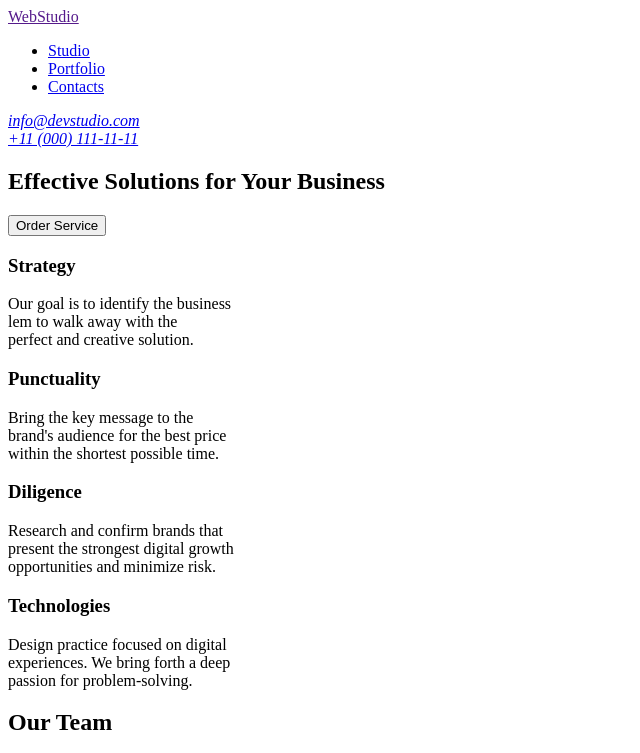
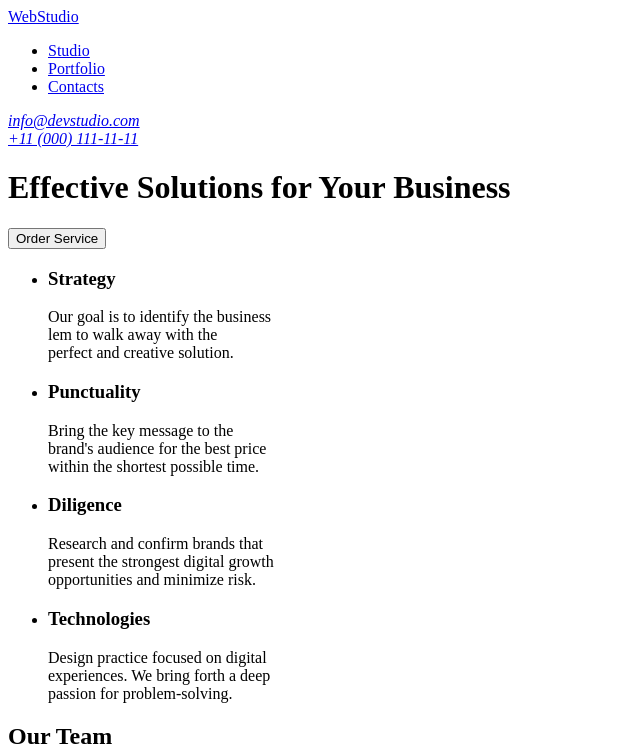
Before and after one commit to veronika-fullstack/goit-markup-hw-01, a plain HTML site: page index.html in a window 1280 px wide. Shown: the top 753 px of the page, without its empty margins (0-640 px from the left). Drawn offline with Linux system fonts and the light colour scheme.

Commit message:
Create html structure 1

```diff
--- a/index.html
+++ b/index.html
@@ -9,8 +9,7 @@
 
         <header>
 
-            <section>
-                <a href="">WebStudio</a>
+            <a href="/">WebStudio</a>
 
             <nav>
                 <ul>
@@ -19,50 +18,57 @@
                     <li><a href="#Contacts">Contacts</a></li>
                 </ul>
             </nav>
+
             <address>
-                    <a href="info@devstudio.com">info@devstudio.com</a> <br />
-                    <a href="+11 (000) 111-11-11">+11 (000) 111-11-11</a>
+                <a href="info@devstudio.com">info@devstudio.com</a> <br >
+                <a href="+110001111111">+11 (000) 111-11-11</a>
             </address>
-            </section>
 
-            <section>
+
             <h1>Effective Solutions for Your Business</h1>
             <button type="button">Order Service</button>
-            </section>
 
         </header>
 
         <main>
 
-            <section>
+            <ul>
+                <li>
                     <h3>Strategy</h3>
                     <p>
-                    Our goal is to identify the business <br />
-                    lem to walk away with the <br />
+                        Our goal is to identify the business <br >
+                        lem to walk away with the <br >
                         perfect and creative solution.
                     </p>
+                </li>
 
+                <li>
                     <h3>Punctuality</h3>
                     <p>
-                    Bring the key message to the <br />
-                    brand's audience for the best price <br />
+                        Bring the key message to the <br >
+                        brand's audience for the best price <br >
                         within the shortest possible time.
                     </p>
+                </li>
 
+                <li>
                     <h3>Diligence</h3>
                     <p>
-                    Research and confirm brands that <br />
-                    present the strongest digital growth <br />
+                        Research and confirm brands that <br >
+                        present the strongest digital growth <br >
                         opportunities and minimize risk.
                     </p>
+                </li>
 
+                <li>
                     <h3>Technologies</h3>
                     <p>
-                    Design practice focused on digital <br />
-                    experiences. We bring forth a deep <br />
+                        Design practice focused on digital <br >
+                        experiences. We bring forth a deep <br >
                         passion for problem-solving.
                     </p>
-            </section>
+                </li>
+            </ul>
 
             <section>
                 <h2>Our Team</h2>
@@ -115,10 +121,10 @@
 
         <footer>
 
-            <a href="">WebStudio</a>
+            <a href="/">WebStudio</a>
             <p>
-                Increase the flow of customers and <br />
-                sales for your business with digital <br />
+                Increase the flow of customers and <br >
+                sales for your business with digital <br >
                 marketing & growth solutions.
             </p>
 
```
Lines whose indentation alone changed are shown as unchanged.
